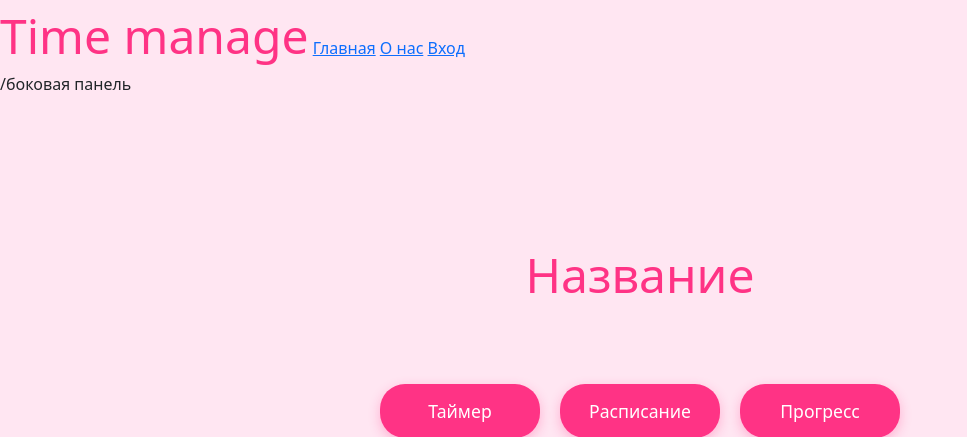
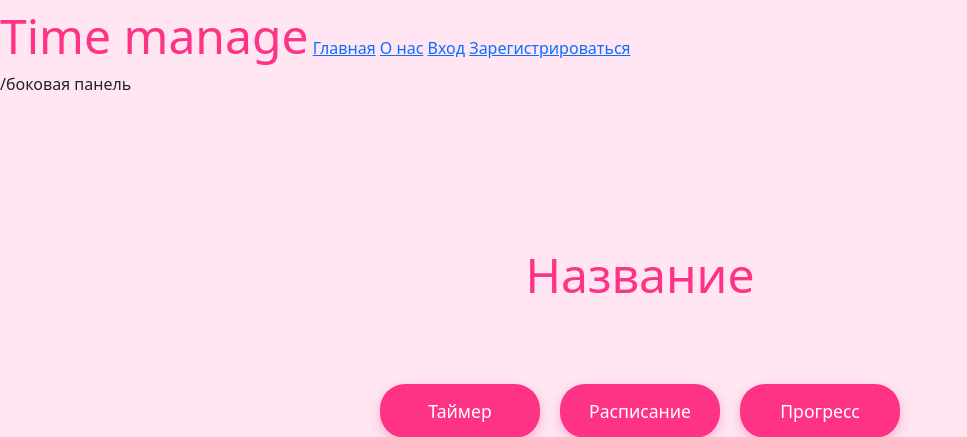
Before and after one commit to kokosikkkk/Django_project, a Django app: page / in a window 1280 px wide. Shown: the top 437 px of the page, without its empty margins (0-967 px from the left). Run offline with Django 5.2, Linux system fonts and the light colour scheme.

Commit message:
added register to the headder

```diff
--- a/main/templates/main/lolyal.html
+++ b/main/templates/main/lolyal.html
@@ -20,6 +20,7 @@
             <a href="{% url 'logout' %}" class="nav-button">Выход</a>
         {% else %}
             <a href="{% url 'login' %}" class="nav-button">Вход</a>
+            <a href="{% url 'register' %}" class="nav-button">Зарегистрироваться</a>
         {% endif %}
     </header>
 </body>
```
Also changed, not shown: db.sqlite3.
